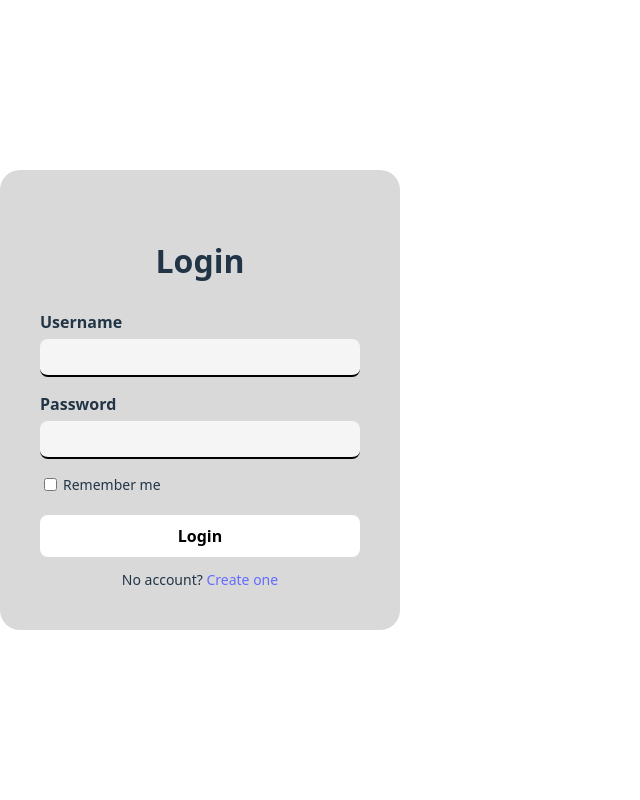
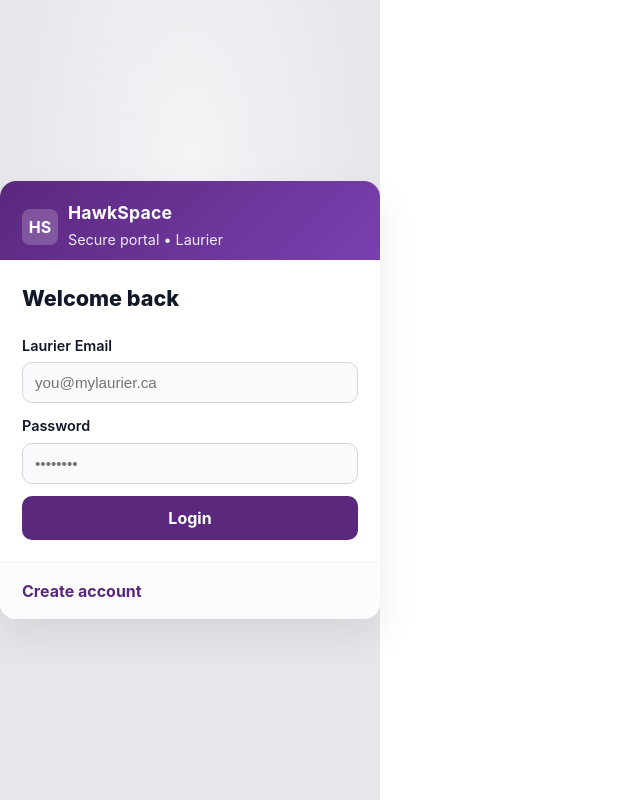
Before and after one commit to SawaabA/HawkSpace, a React (Vite) app in the folder web/: page /login in a window 1280 px wide. Shown: the whole page, without its empty margins (0-640 px from the left). Built offline with nearby package versions, Linux system fonts and the light colour scheme; no server answers.

Commit message:
done with auth and  email routing

```diff
--- /dev/null
+++ b/web/src/components/AuthLayout.jsx
@@ -0,0 +1,28 @@
+// src/components/AuthLayout.jsx
+export default function AuthLayout({ title, children, footer }) {
+  return (
+    <div className="auth-wrap">
+      <div className="auth-card">
+        <div className="auth-header">
+          <div className="auth-brand">
+            <div className="logo">HS</div>
+            <div>
+              <h1>HawkSpace</h1>
+              <div className="auth-sub">Secure portal • Laurier</div>
+            </div>
+          </div>
+        </div>
+
+        <div className="auth-body">
+          <h2 className="auth-title">{title}</h2>
+          {children}
+        </div>
+
+        <div className="auth-footer">
+          {/* Keep only the footer link if you want it minimal */}
+          {footer}
+        </div>
+      </div>
+    </div>
+  );
+}
--- a/web/src/pages/Login.jsx
+++ b/web/src/pages/Login.jsx
@@ -1,32 +1,37 @@
 import React, { useState } from "react";
-import { signInWithEmailAndPassword, setPersistence, browserLocalPersistence, browserSessionPersistence } from "firebase/auth";
+import { signInWithEmailAndPassword } from "firebase/auth";
 import { auth } from "../firebase";
-import Loading from "../components/Loading";
+import { Link, useNavigate, useLocation } from "react-router-dom";
 import { logEvent } from "firebase/analytics";
 import { getAnalyticsInstance } from "../analytics";
-import { Link, useNavigate } from "react-router-dom";
+import AuthLayout from "../components/AuthLayout";
+import "../styles/Auth.css";
 
 export default function Login() {
-  const [username, setUsername] = useState("");
+  const [email, setEmail] = useState("");
   const [password, setPassword] = useState("");
-  const [remember, setRemember] = useState(false);
-  const [isPressed, setIsPressed] = useState(false);
+  const [error, setError] = useState("");
   const [loading, setLoading] = useState(false);
-  const [error, setError] = useState("");
   const navigate = useNavigate();
+  const location = useLocation();
+  const from = location.state?.from?.pathname || "/";
 
-  const handleSubmit = async (e) => {
+  const onSubmit = async (e) => {
     e.preventDefault();
     setError("");
     setLoading(true);
     try {
-      // Using username as email (per given UI). Adjust if you change to email field
-      const persistenceMode = remember ? browserLocalPersistence : browserSessionPersistence;
-      await setPersistence(auth, persistenceMode);
-      await signInWithEmailAndPassword(auth, username, password);
+      const eLower = email.trim().toLowerCase();
+      if (!eLower.endsWith("@mylaurier.ca")) {
+        throw new Error("Please use your @mylaurier.ca email to sign in.");
+      }
+
+      await signInWithEmailAndPassword(auth, eLower, password);
+
       const analytics = await getAnalyticsInstance();
       if (analytics) logEvent(analytics, "login", { method: "password" });
-      navigate("/");
+
+      navigate(from, { replace: true });
     } catch (err) {
       setError(err.message || "Failed to sign in");
     } finally {
@@ -35,122 +40,44 @@ export default function Login() {
   };
 
   return (
-    <div style={styles.container}>
-      {loading && <Loading message="Signing you in..." />}
-      <div style={styles.card}>
-        <h2 style={styles.title}>Login</h2>
-        {error && <div style={styles.error}>{error}</div>}
-        <form onSubmit={handleSubmit} style={styles.form}>
-          <label style={styles.label}>Username</label>
+    <AuthLayout
+      title="Welcome back"
+      footer={<Link className="auth-link" to="/signup">Create account</Link>}
+    >
+      {error && <div className="auth-error">{error}</div>}
+
+      <form className="auth-form" onSubmit={onSubmit}>
+        <div className="auth-field">
+          <label className="auth-label">Laurier Email</label>
           <input
-            type="text"
-            value={username}
-            onChange={(e) => setUsername(e.target.value)}
-            style={styles.input}
+            className="auth-input"
+            type="email"
+            inputMode="email"
+            placeholder="you@mylaurier.ca"
+            value={email}
+            onChange={(e) => setEmail(e.target.value)}
+            autoComplete="username"
             required
           />
-          <label style={styles.label}>Password</label>
+        </div>
+
+        <div className="auth-field">
+          <label className="auth-label">Password</label>
           <input
+            className="auth-input"
             type="password"
+            placeholder="••••••••"
             value={password}
             onChange={(e) => setPassword(e.target.value)}
-            style={styles.input}
+            autoComplete="current-password"
             required
           />
-          <div style={styles.rememberRow}>
-            <input
-              type="checkbox"
-              checked={remember}
-              onChange={(e) => setRemember(e.target.checked)}
-              style={{ marginRight: "6px" }}
-            />
-            <span style={styles.rememberText}>Remember me</span>
-          </div>
-          <button
-            type="submit"
-            style={{
-              ...styles.button,
-              backgroundColor: isPressed ? "#cccccc" : "white",
-            }}
-            onMouseDown={() => setIsPressed(true)}
-            onMouseUp={() => setIsPressed(false)}
-            onMouseLeave={() => setIsPressed(false)}
-          >
-            Login
-          </button>
-        </form>
-        <div style={{ marginTop: 12, fontSize: 14 }}>
-          No account? <Link to="/signup">Create one</Link>
         </div>
-      </div>
-    </div>
+
+        <button className="auth-btn" type="submit" disabled={loading}>
+          {loading ? "Signing in…" : "Login"}
+        </button>
+      </form>
+    </AuthLayout>
   );
 }
-
-const styles = {
-  container: {
-    display: "flex",
-    justifyContent: "center",
-    alignItems: "center",
-    height: "100vh",
-    backgroundColor: "#ffffff",
-  },
-  card: {
-    backgroundColor: "#d9d9d9",
-    padding: "40px",
-    borderRadius: "20px",
-    width: "320px",
-    textAlign: "center",
-  },
-  title: {
-    fontSize: "32px",
-    fontWeight: "bold",
-    marginBottom: "25px",
-  },
-  form: {
-    display: "flex",
-    flexDirection: "column",
-  },
-  label: {
-    fontWeight: "600",
-    textAlign: "left",
-    marginBottom: "5px",
-  },
-  input: {
-    padding: "10px",
-    borderRadius: "8px",
-    border: "none",
-    marginBottom: "15px",
-    fontSize: "14px",
-    backgroundColor: "#f5f5f5",
-    borderBottom: "2px solid black",
-  },
-  rememberRow: {
-    display: "flex",
-    alignItems: "center",
-    textAlign: "left",
-    marginBottom: "20px",
-  },
-  rememberText: {
-    fontSize: "14px",
-  },
-  button: {
-    border: "none",
-    borderRadius: "8px",
-    padding: "10px",
-    fontWeight: "bold",
-    fontSize: "16px",
-    cursor: "pointer",
-    transition: "background-color 0.1s",
-  },
-  error: {
-    background: "#fee2e2",
-    color: "#991b1b",
-    border: "1px solid #fecaca",
-    borderRadius: 8,
-    padding: "8px 10px",
-    marginBottom: 12,
-    fontSize: 14,
-    textAlign: "left",
-  },
-};
--- a/web/src/pages/Signup.jsx
+++ b/web/src/pages/Signup.jsx
@@ -2,37 +2,46 @@ import React, { useState } from "react";
 import { createUserWithEmailAndPassword, updateProfile } from "firebase/auth";
 import { doc, setDoc, serverTimestamp } from "firebase/firestore";
 import { auth, db } from "../firebase";
-import Loading from "../components/Loading";
+import { Link, useNavigate } from "react-router-dom";
 import { logEvent } from "firebase/analytics";
 import { getAnalyticsInstance } from "../analytics";
-import { Link, useNavigate } from "react-router-dom";
+import AuthLayout from "../components/AuthLayout";
+import "../styles/Auth.css";
 
 export default function Signup() {
+  const [displayName, setDisplayName] = useState("");
   const [email, setEmail] = useState("");
   const [password, setPassword] = useState("");
-  const [displayName, setDisplayName] = useState("");
+  const [error, setError] = useState("");
   const [loading, setLoading] = useState(false);
-  const [error, setError] = useState("");
   const navigate = useNavigate();
 
-  const handleSubmit = async (e) => {
+  const onSubmit = async (e) => {
     e.preventDefault();
     setError("");
     setLoading(true);
     try {
-      const cred = await createUserWithEmailAndPassword(auth, email, password);
+      const eLower = email.trim().toLowerCase();
+      if (!eLower.endsWith("@mylaurier.ca")) {
+        throw new Error("Please use your @mylaurier.ca email to sign up.");
+      }
+
+      const cred = await createUserWithEmailAndPassword(auth, eLower, password);
+
       if (displayName) {
         await updateProfile(cred.user, { displayName });
       }
-      const userRef = doc(db, "users", cred.user.uid);
-      await setDoc(userRef, {
+
+      await setDoc(doc(db, "users", cred.user.uid), {
         uid: cred.user.uid,
         email: cred.user.email,
         displayName: displayName || cred.user.displayName || "",
         createdAt: serverTimestamp(),
       });
+
       const analytics = await getAnalyticsInstance();
       if (analytics) logEvent(analytics, "sign_up", { method: "password" });
+
       navigate("/login");
     } catch (err) {
       setError(err.message || "Failed to create account");
@@ -42,102 +51,55 @@ export default function Signup() {
   };
 
   return (
-    <div style={styles.container}>
-      {loading && <Loading message="Creating your account..." />}
-      <div style={styles.card}>
-        <h2 style={styles.title}>Create Account</h2>
-        {error && <div style={styles.error}>{error}</div>}
-        <form onSubmit={handleSubmit} style={styles.form}>
-          <label style={styles.label}>Display name</label>
+    <AuthLayout
+      title="Create your HawkSpace account"
+      footer={<Link className="auth-link" to="/login">Already have an account?</Link>}
+    >
+      {error && <div className="auth-error">{error}</div>}
+
+      <form className="auth-form" onSubmit={onSubmit}>
+        <div className="auth-field">
+          <label className="auth-label">Full name</label>
           <input
+            className="auth-input"
             type="text"
+            placeholder="Jane Doe"
             value={displayName}
             onChange={(e) => setDisplayName(e.target.value)}
-            style={styles.input}
-            placeholder="Optional"
           />
-          <label style={styles.label}>Email</label>
+        </div>
+
+        <div className="auth-field">
+          <label className="auth-label">Laurier Email</label>
           <input
+            className="auth-input"
             type="email"
+            inputMode="email"
+            placeholder="you@mylaurier.ca"
             value={email}
             onChange={(e) => setEmail(e.target.value)}
-            style={styles.input}
+            autoComplete="username"
             required
           />
-          <label style={styles.label}>Password</label>
+        </div>
+
+        <div className="auth-field">
+          <label className="auth-label">Password</label>
           <input
+            className="auth-input"
             type="password"
+            placeholder="Create a strong password"
             value={password}
             onChange={(e) => setPassword(e.target.value)}
-            style={styles.input}
+            autoComplete="new-password"
             required
           />
-          <button type="submit" style={styles.button}>Sign up</button>
-        </form>
-        <div style={{ marginTop: 12, fontSize: 14 }}>
-          Already have an account? <Link to="/login">Login</Link>
         </div>
-      </div>
-    </div>
+
+        <button className="auth-btn" type="submit" disabled={loading}>
+          {loading ? "Creating…" : "Sign Up"}
+        </button>
+      </form>
+    </AuthLayout>
   );
 }
-
-const styles = {
-  container: {
-    display: "flex",
-    justifyContent: "center",
-    alignItems: "center",
-    height: "100vh",
-    backgroundColor: "#ffffff",
-  },
-  card: {
-    backgroundColor: "#d9d9d9",
-    padding: "40px",
-    borderRadius: "20px",
-    width: "340px",
-    textAlign: "center",
-  },
-  title: {
-    fontSize: "28px",
-    fontWeight: "bold",
-    marginBottom: "20px",
-  },
-  form: {
-    display: "flex",
-    flexDirection: "column",
-  },
-  label: {
-    fontWeight: "600",
-    textAlign: "left",
-    marginBottom: "5px",
-  },
-  input: {
-    padding: "10px",
-    borderRadius: "8px",
-    border: "none",
-    marginBottom: "15px",
-    fontSize: "14px",
-    backgroundColor: "#f5f5f5",
-    borderBottom: "2px solid black",
-  },
-  button: {
-    border: "none",
-    borderRadius: "8px",
-    padding: "10px",
-    fontWeight: "bold",
-    fontSize: "16px",
-    cursor: "pointer",
-    transition: "background-color 0.1s",
-    backgroundColor: "white",
-  },
-  error: {
-    background: "#fee2e2",
-    color: "#991b1b",
-    border: "1px solid #fecaca",
-    borderRadius: 8,
-    padding: "8px 10px",
-    marginBottom: 12,
-    fontSize: 14,
-    textAlign: "left",
-  },
-};
--- /dev/null
+++ b/web/src/styles/Auth.css
@@ -0,0 +1,71 @@
+.auth-wrap {
+  min-height: 100vh;
+  display: grid;
+  place-items: center;
+  background: radial-gradient(80% 80% at 50% 20%, #f3f4f6 0%, #e5e7eb 60%, #e5e7eb 100%);
+  font-family: "Inter", system-ui, -apple-system, Segoe UI, Roboto, Arial, sans-serif;
+}
+.auth-card {
+  width: 380px;
+  background: #ffffff;
+  border-radius: 1rem;
+  box-shadow: 0 18px 40px rgba(0,0,0,.08);
+  overflow: hidden;
+}
+.auth-header {
+  padding: 22px 22px 10px;
+  background: linear-gradient(135deg, #5a287d 0%, #7a3fb0 100%);
+  color: white;
+}
+.auth-brand {
+  display: flex; align-items: center; gap: 10px;
+}
+.auth-brand .logo {
+  width: 36px; height: 36px; border-radius: 8px; background: rgba(255,255,255,.2);
+  display: grid; place-items: center; font-weight: 700;
+}
+.auth-brand h1 {
+  font-size: 1.1rem; margin: 0; font-weight: 700; letter-spacing: .2px;
+}
+.auth-sub {
+  opacity: .9; font-size: .9rem; margin: 6px 0 0;
+}
+
+.auth-body { padding: 22px; display: grid; gap: 14px; }
+.auth-title { margin: 0 0 6px; font-size: 1.35rem; font-weight: 800; color: #111827; }
+.auth-form { display: grid; gap: 12px; }
+
+.auth-field { display: grid; gap: 6px; }
+.auth-label { font-size: .9rem; font-weight: 600; color: #111827; }
+.auth-input {
+  padding: 11px 12px; border: 1px solid #d1d5db; border-radius: 10px; font-size: .95rem;
+  background: #f9fafb;
+}
+.auth-input:focus { outline: none; border-color: #5a287d; box-shadow: 0 0 0 3px rgba(90,40,125,.18); }
+
+.auth-hint { font-size: .8rem; color: #6b7280; }
+
+.auth-btn {
+  appearance: none; border: none; border-radius: 10px; padding: 12px;
+  font-weight: 700; color: white; background: #5a287d; cursor: pointer;
+  transition: transform .05s ease, background .15s ease;
+}
+.auth-btn:hover { background: #4a2168; }
+.auth-btn:active { transform: translateY(1px); }
+.auth-btn[disabled] { opacity: .7; cursor: not-allowed; }
+
+.auth-error {
+  background: #fee2e2; color: #991b1b; border: 1px solid #fecaca;
+  padding: 10px 12px; border-radius: 10px; font-size: .9rem;
+}
+.auth-footer {
+  padding: 16px 22px; border-top: 1px solid #f3f4f6; display: flex; justify-content: space-between; align-items: center;
+  background: #fcfcfd;
+}
+.auth-link { color: #5a287d; text-decoration: none; font-weight: 700; }
+.auth-footnote { font-size: .85rem; color: #6b7280; }
+
+.badge {
+  display: inline-flex; align-items: center; gap: 6px;
+  background: #ede9fe; color: #4c1d95; padding: 6px 10px; border-radius: 999px; font-weight: 700; font-size: .75rem;
+}
--- /dev/null
+++ b/web/src/utils/authDomain.js
@@ -0,0 +1,5 @@
+export const ALLOWED_DOMAIN = "@mylauier.ca";
+export function isAllowedEmail(email) {
+  return typeof email === "string" &&
+         email.toLowerCase().endsWith(ALLOWED_DOMAIN);
+}
```
Also changed, not shown: web/src/App.jsx (+7 -7 lines).
